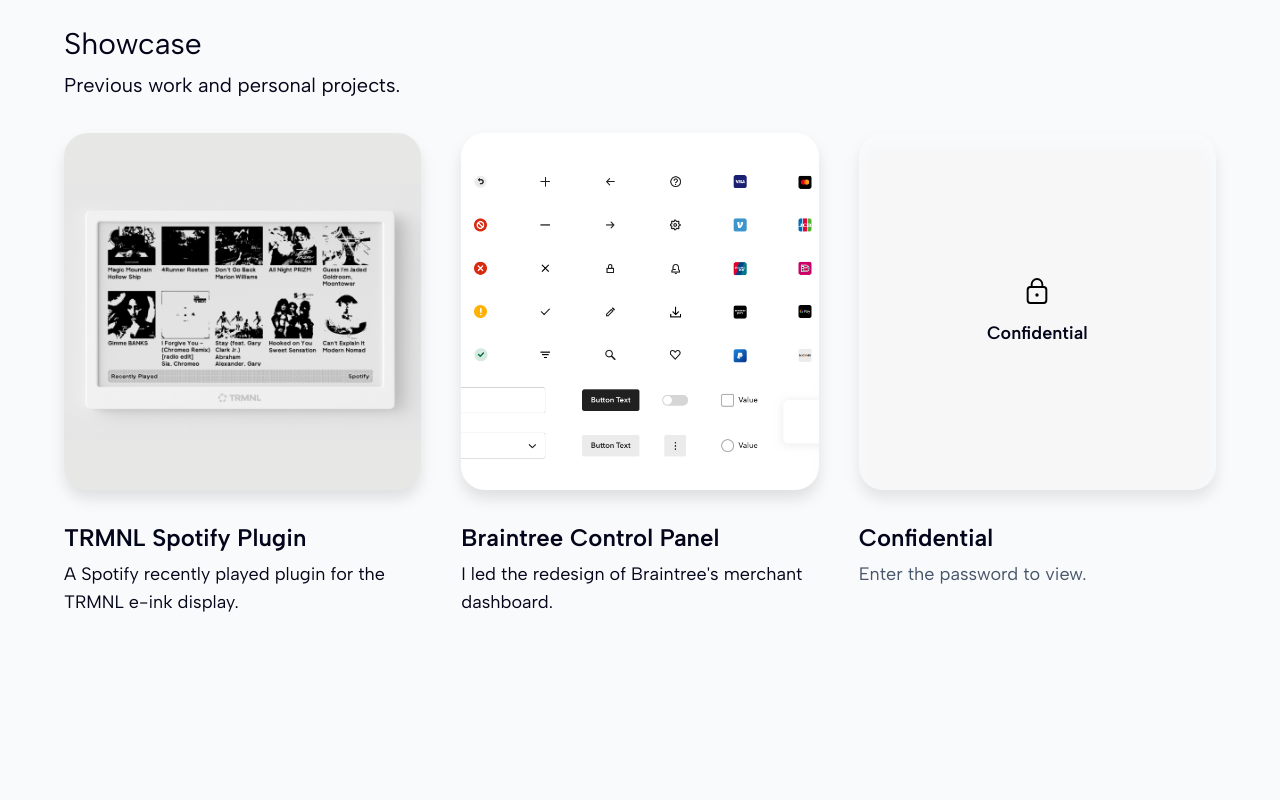
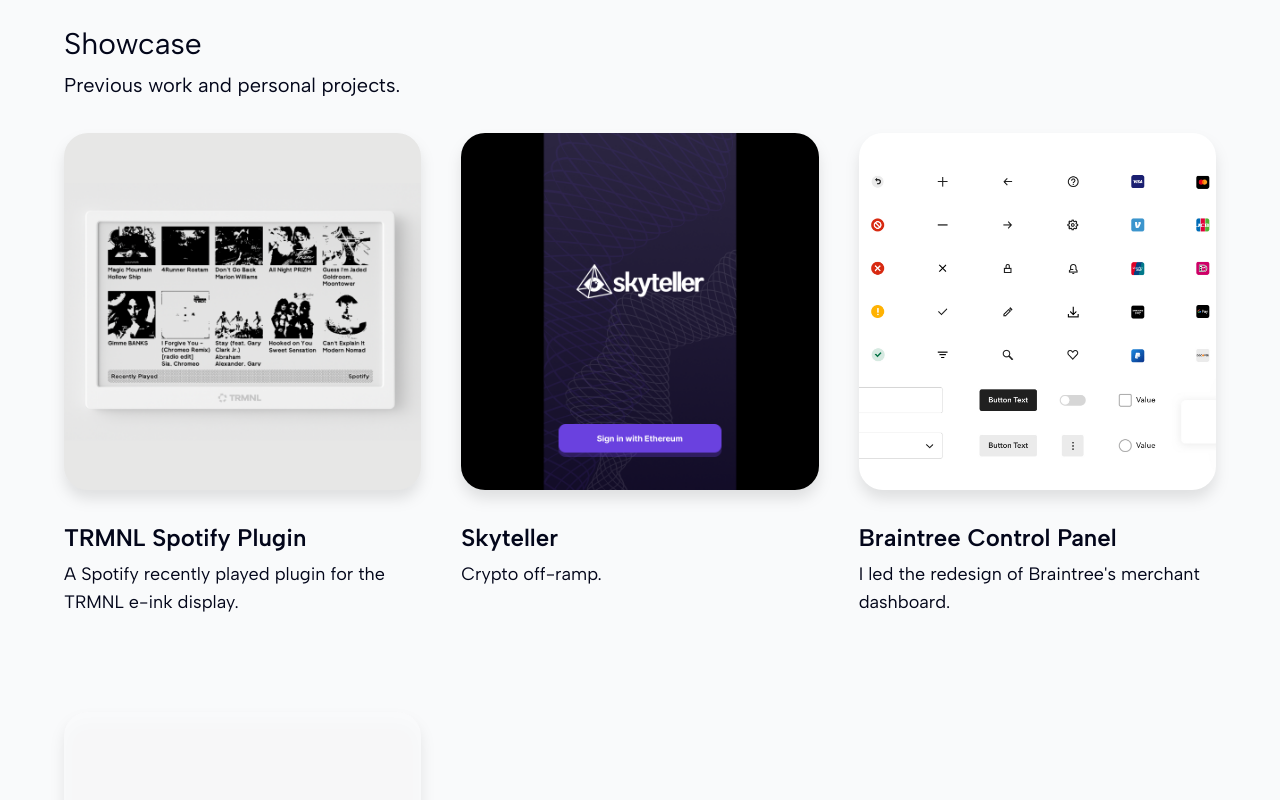
Before and after one commit to kunalbhat/portfolio-2025, a Next.js app: page / in a window 1280 px wide. Shown: the part 1720-2520 px from the top of the page. Before the commit the page ends 2464 px from the top, so only its background shows below. Built offline with nearby package versions, Linux system fonts and the light colour scheme.

Commit message:
Add skyteller placeholder image

```diff
--- a/src/app/page.tsx
+++ b/src/app/page.tsx
@@ -189,6 +189,22 @@
           <div>
             <figure className="aspect-square rounded-3xl drop-shadow-xl overflow-hidden">
               <Image
+                src="/images/skyteller-light.png"
+                alt="Crypto"
+                width={800}
+                height={800}
+                className="h-full w-full object-cover"
+                priority
+              />
+            </figure>
+            <figcaption>
+              <h3>Skyteller</h3>
+              <span>Crypto off-ramp.</span>
+            </figcaption>
+          </div>
+          <div>
+            <figure className="aspect-square rounded-3xl drop-shadow-xl overflow-hidden">
+              <Image
                 src="/images/braintree-dashboard.gif"
                 alt="Braintree Control Panel"
                 width={800}
```
Also changed, not shown: public/images/skyteller-light.png (added).
